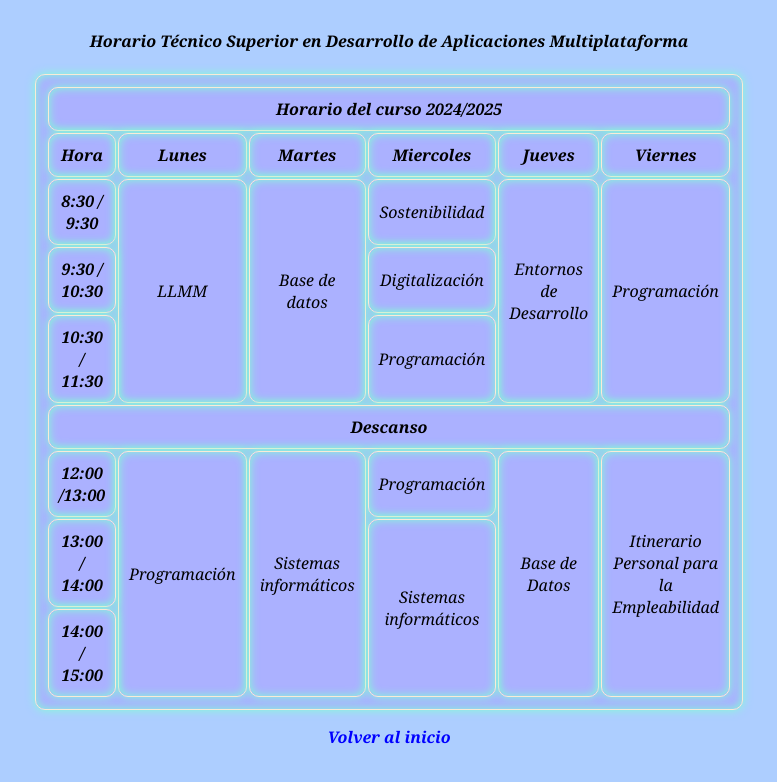
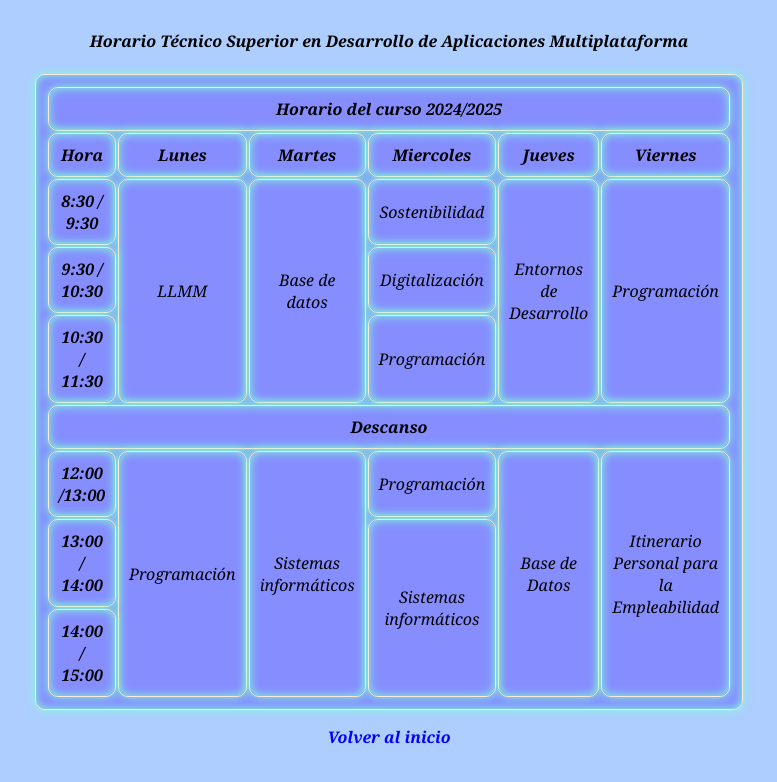
Before and after one commit to pablooskii/Actividad-tema-6-7-y-8-HTML5-CSS3, a plain HTML site: page tablaHorario.html in a window 1280 px wide. Shown: the whole page, without its empty margins (251-1028 px from the left). Drawn offline with Linux system fonts and the light colour scheme.

Commit message:
Update tablaHorario.html

```diff
--- a/tablaHorario.html
+++ b/tablaHorario.html
@@ -16,7 +16,7 @@
             box-shadow: /*Sombras interiores y exteriores*/
                 0px 0px 10px aquamarine,
                 0px 0px 10px aquamarine inset;
-                background-color: rgb(171, 177, 255);
+                background-color: rgb(134, 142, 255);
             width: 700px;
             margin: auto;
             padding: 10px; /*Espacio interno de toda tarjeta*/
```
